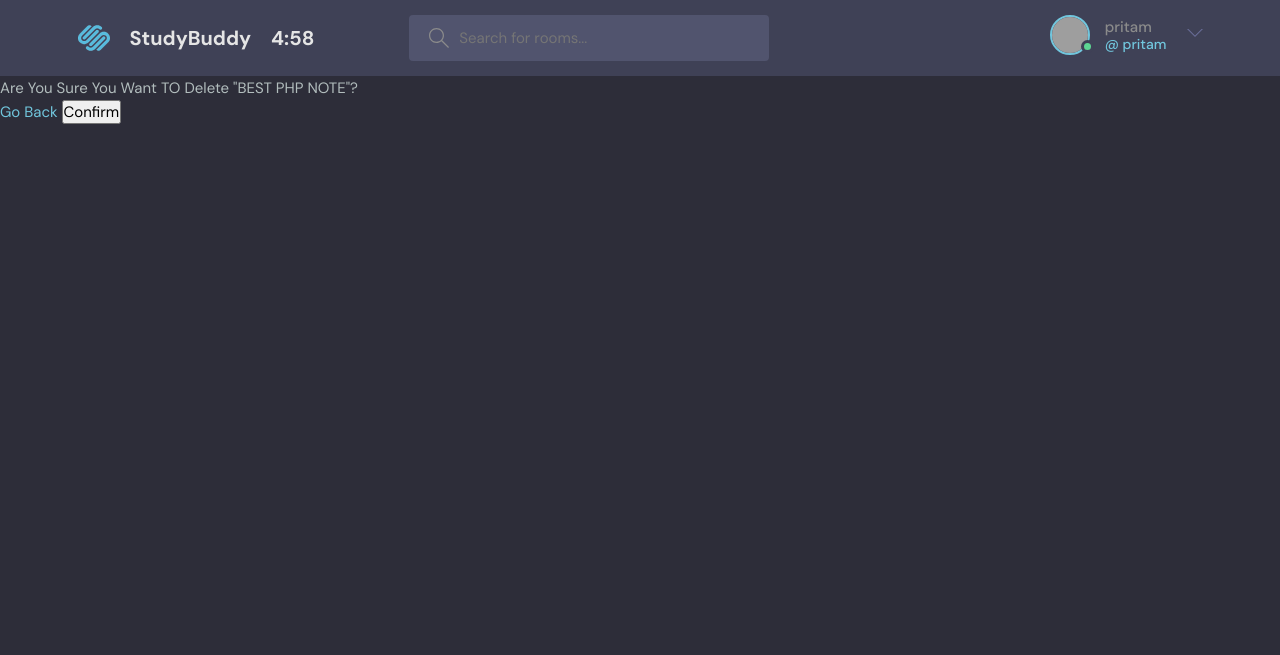
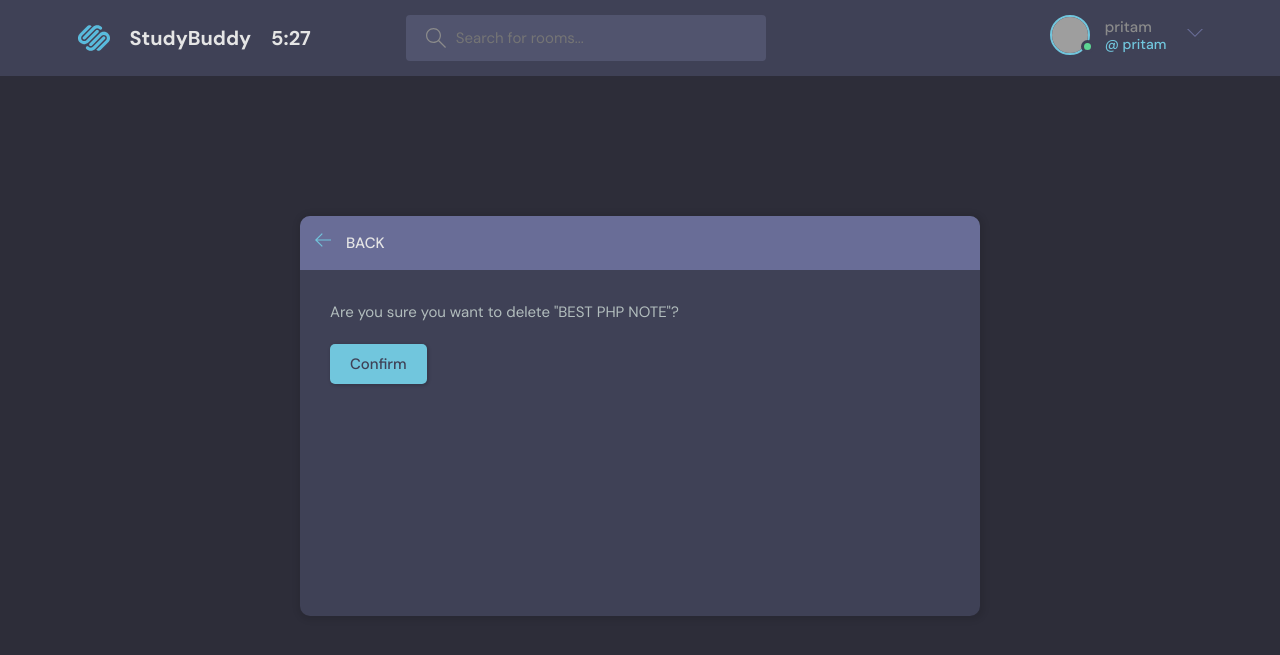
Before and after one commit to PritamSuryawanshii/StudyBuddy, a Django app: page /delete-room/19 in a window 1280 px wide. Shown: the top 655 px of the page. Run offline with Django 5.2, Linux system fonts and the light colour scheme; a user stored in the database is signed in; data comes from the database, SQL or seed files in the repository; both versions use the stored data as it was after the commit; grey boxes are pictures that could not be loaded.

Commit message:
timestamp 5:27

```diff
--- a/studybuddy/base/templates/base/delete.html
+++ b/studybuddy/base/templates/base/delete.html
@@ -2,11 +2,39 @@
 
 {% block content %}
 
-<form action="" method="POST">
-    {% csrf_token %}
-    <p>Are You Sure You Want TO Delete "{{obj}}"?</p>
-    <a href="{{request.META.HTTP_REFERER}}">Go Back</a>
-    <input type="submit" value="Confirm">
-</form>
+<main class="delete-item layout">
+    <div class="container">
+        <div class="layout__box">
+            <div class="layout__boxHeader">
+                <div class="layout__boxTitle">
+                    <a href="{{request.META.HTTP_REFERER}}">
+                        <svg version="1.1" xmlns="http://www.w3.org/2000/svg" width="32" height="32"
+                            viewBox="0 0 32 32">
+                            <title>arrow-left</title>
+                            <path
+                                d="M13.723 2.286l-13.723 13.714 13.719 13.714 1.616-1.611-10.96-10.96h27.625v-2.286h-27.625l10.965-10.965-1.616-1.607z">
+                            </path>
+                        </svg>
+                    </a>
+                    <h3>Back</h3>
+                </div>
+            </div>
+            <div class="layout__body">
+                <form class="form" action="" method="POST">
+                    {% csrf_token %}
+                    <div class="form__group">
+                        <p>Are you sure you want to delete "{{obj}}"?</p>
+                    </div>
+
+                    <div class="for__group">
+                        <input class="btn btn--main" type="submit" value="Confirm" />
+                    </div>
+
+                </form>
+            </div>
+        </div>
+    </div>
+</main>
+
 
 {% endblock content %}
--- a/studybuddy/base/templates/base/profile.html
+++ b/studybuddy/base/templates/base/profile.html
@@ -21,7 +21,11 @@
                 <div class="profile__info">
                     <h3>{{user.username}}</h3>
                     <p>@{{user.username}}</p>
-                    <a href="edit-user.html" class="btn btn--main btn--pill">Edit Profile</a>
+
+                    {% if request.user == user %}
+                    <a href="{% url 'update-user' %}" class="btn btn--main btn--pill">Edit Profile</a>
+                    {% endif %}
+
                 </div>
                 <div class="profile__about">
                     <h3>About</h3>
--- a/studybuddy/base/templates/base/room.html
+++ b/studybuddy/base/templates/base/room.html
@@ -126,7 +126,10 @@
                 </div>
             </div>
             <div class="room__message">
-                <form action="#"><input name="" placeholder="Write your message here..." /></form>
+                <form action="" method="POST">
+                    {% csrf_token %}
+                    <input name="body" placeholder="Write your message here..." />
+                </form>
             </div>
         </div>
         <!-- Room End -->
--- a/studybuddy/base/urls.py
+++ b/studybuddy/base/urls.py
@@ -16,6 +16,7 @@ urlpatterns = [
      path('register/', views.registerPage, name='register'),
 
      path('delete-message/<str:pk>', views.deleteMessage, name='delete-message'),
+     path('update-user/', views.updateUser, name='update-user'),
 
      path('profile/<str:pk>', views.userProfile, name='user-profile'),
 
--- a/studybuddy/base/views.py
+++ b/studybuddy/base/views.py
@@ -1,8 +1,8 @@
 from django.shortcuts import render, redirect
 from django.contrib import messages
-from .models import Room, Topic, Message
+from .models import Room, Topic, Message, User
 from django.db.models import Q
-from .forms import RoomForm
+from .forms import RoomForm, UserForm
 from django.contrib.auth import authenticate, login, logout
 from django.contrib.auth.decorators import login_required
 from django.contrib.auth.models import User
@@ -37,17 +37,15 @@ def home(request):
 
 
 def room(request, pk):
-    #pk (primary key)
     room = Room.objects.get(id=pk)
     room_messages = room.message_set.all()
-
     participants = room.participants.all()
 
     if request.method == 'POST':
         message = Message.objects.create(
-            user = request.user,
-            room = room,
-            body = request.POST.get('body')
+            user=request.user,
+            room=room,
+            body=request.POST.get('body')
         )
         room.participants.add(request.user)
         return redirect('room', pk=room.id)
@@ -191,3 +189,20 @@ def userProfile(request, pk):
 
     context = {'user': user, 'rooms': rooms, 'room_messages': room_messages, 'topics': topics}
     return render(request, 'base/profile.html', context)
+
+
+
+
+
+@login_required(login_url='login')
+def updateUser(request):
+    user = request.user
+    form = UserForm(instance=user)
+
+    if request.method == 'POST':
+        form = UserForm(request.POST, instance=user)
+        if form.is_valid():
+            form.save()
+            return redirect('user-profile', pk=user.id)
+
+    return render(request, 'base/update_user.html', {'form': form})
--- a/studybuddy/templates/nav.html
+++ b/studybuddy/templates/nav.html
@@ -6,7 +6,7 @@
         <a href="{% url 'home' %}" class="header__logo">
             <img src="{% static 'img/logo.svg' %}" />
             <h1>StudyBuddy</h1>
-            <h1>4:58</h1>
+            <h1>5:27</h1>
         </a>
         <form class="header__search" method="GET" action="{% url 'home' %}">
             <label>
@@ -26,7 +26,7 @@
 
             {% if request.user.is_authenticated %}
             <div class="header__user">
-                <a href="profile.html">
+                <a href="{% url 'update-user' %}">
                     <div class="avatar avatar--medium active">
                         <img src="https://randomuser.me/api/portraits/men/37.jpg" />
                     </div>
@@ -51,8 +51,8 @@
             {% endif %}
 
             <div class="dropdown-menu">
-                <a href="settings.html" class="dropdown-link"><svg version="1.1" xmlns="http://www.w3.org/2000/svg"
-                        width="32" height="32" viewBox="0 0 32 32">
+                <a href="{% url 'update-user' %}" class="dropdown-link"><svg version="1.1"
+                        xmlns="http://www.w3.org/2000/svg" width="32" height="32" viewBox="0 0 32 32">
                         <title>tools</title>
                         <path
                             d="M27.465 32c-1.211 0-2.35-0.471-3.207-1.328l-9.392-9.391c-2.369 0.898-4.898 0.951-7.355 0.15-3.274-1.074-5.869-3.67-6.943-6.942-0.879-2.682-0.734-5.45 0.419-8.004 0.135-0.299 0.408-0.512 0.731-0.572 0.32-0.051 0.654 0.045 0.887 0.277l5.394 5.395 3.586-3.586-5.394-5.395c-0.232-0.232-0.336-0.564-0.276-0.887s0.272-0.596 0.572-0.732c2.552-1.152 5.318-1.295 8.001-0.418 3.274 1.074 5.869 3.67 6.943 6.942 0.806 2.457 0.752 4.987-0.15 7.358l9.392 9.391c0.844 0.842 1.328 2.012 1.328 3.207-0 2.5-2.034 4.535-4.535 4.535zM15.101 19.102c0.26 0 0.516 0.102 0.707 0.293l9.864 9.863c0.479 0.479 1.116 0.742 1.793 0.742 1.398 0 2.535-1.137 2.535-2.535 0-0.668-0.27-1.322-0.742-1.793l-9.864-9.863c-0.294-0.295-0.376-0.74-0.204-1.119 0.943-2.090 1.061-4.357 0.341-6.555-0.863-2.631-3.034-4.801-5.665-5.666-1.713-0.561-3.468-0.609-5.145-0.164l4.986 4.988c0.391 0.391 0.391 1.023 0 1.414l-5 5c-0.188 0.188-0.441 0.293-0.707 0.293s-0.52-0.105-0.707-0.293l-4.987-4.988c-0.45 1.682-0.397 3.436 0.164 5.146 0.863 2.631 3.034 4.801 5.665 5.666 2.2 0.721 4.466 0.604 6.555-0.342 0.132-0.059 0.271-0.088 0.411-0.088z">
```
Also changed, not shown: studybuddy/base/forms.py (+7 -0 lines), studybuddy/base/templates/base/delete_old.html (added, +12 -0 lines), studybuddy/base/templates/base/room_form.html (+4 -23 lines), studybuddy/base/templates/base/update_user.html (added, +42 -0 lines), studybuddy/db.sqlite3.
